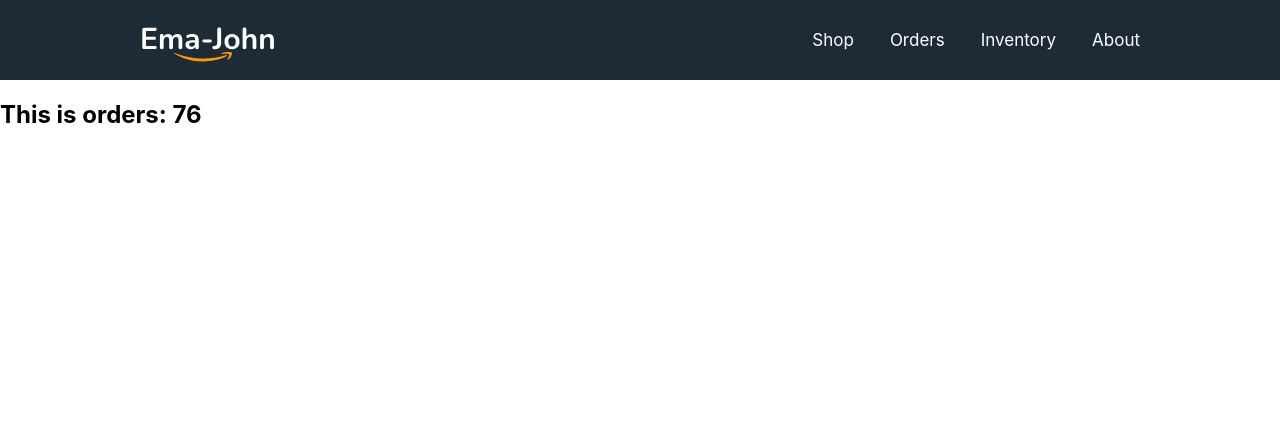
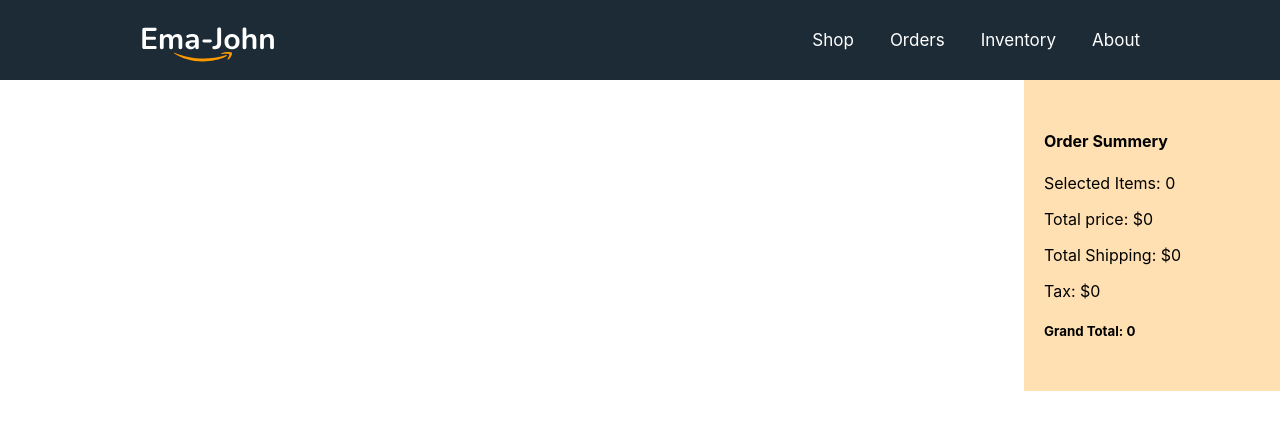
Before and after one commit to Hamidul-1/ema-john-simple-with-auth-59, a React (Create React App) app: page /orders in a window 1280 px wide. Shown: the top 430 px of the page. Built offline with nearby package versions, Linux system fonts and the light colour scheme.

Commit message:
added function

```diff
--- a/src/components/Orders/Orders.js
+++ b/src/components/Orders/Orders.js
@@ -1,11 +1,32 @@
 import React from 'react';
+import useCart from '../../hooks/useCart';
 import useProducts from '../../hooks/useProducts';
+import Cart from '../Cart/Cart';
+import ReviewItem from '../ReviewItem/ReviewItem';
 
 const Orders = () => {
     const [products, setProducts] = useProducts();
+    const [cart, setCart] = useCart(products);
+
+    const handleRemoveProduct = product =>{
+        const rest = cart.filter(pd => pd.id !== product.id);
+        setCart(rest);
+    }
+
     return (
-        <div>
-            <h2>This is orders: {products.length}</h2>
+        <div className='shop-container'>
+            <div className="review-items-container">
+                {
+                    cart.map(product =><ReviewItem
+                        key={product.id}
+                        product = {product}
+                        handleRemoveProduct={handleRemoveProduct}
+                    ></ReviewItem>)
+                }
+            </div>
+            <div className="cart-container">                <Cart cart={cart}></Cart>
+            </div>
+
         </div>
     );
 };
--- /dev/null
+++ b/src/components/ReviewItem/ReviewItem.css
@@ -0,0 +1,40 @@
+.review-item{
+    border: 1px solid #95A0A7;
+    border-radius: 8px;
+    padding: 8px;
+    margin-top: 21px;
+    width: 571px;
+    display: flex;
+}
+
+.review-item img{
+    width: 91px;
+}
+.review-item-details p{
+    margin: 0;
+}
+
+.review-item-details-container{
+    width: 100%;
+    display: flex;
+    justify-content: space-between;
+}
+
+.review-item .delete-container{
+    display: flex;
+    align-items: center;
+}
+.review-item .delete-button{
+    background: rgba(235, 87, 87, 0.3);
+    border: 0;
+    height: 55px;
+    width: 55px;
+    border-radius: 50%;
+    cursor: pointer;
+}
+
+.delete-icon{
+    color: rgba(235, 87, 87, 1);
+    font-size: 27px;
+
+}
--- /dev/null
+++ b/src/components/ReviewItem/ReviewItem.js
@@ -0,0 +1,31 @@
+import { faTrashAlt } from '@fortawesome/free-solid-svg-icons';
+import { FontAwesomeIcon } from '@fortawesome/react-fontawesome';
+import React from 'react';
+import './ReviewItem.css';
+
+const ReviewItem = (props) => {
+    const {product, handleRemoveProduct} = props;
+    const {name, img, price, shipping, quantity} = product;
+    return (
+        <div className='review-item'>
+            <div>
+                <img src={img} alt="" />
+            </div>
+            <div className="review-item-details-container">
+                <div className="review-item-details">
+                    <p className='product-name' title={name}>{name.length > 20 ? name.slice(0, 20) + '...':name}</p>
+                    <p>Price: <span className='orange-color'>{price}</span></p>
+                    <p><small>Shipping: ${shipping}</small></p>
+                    <p><small>Quantity: {quantity}</small></p>
+                </div>
+                <div className="delete-container">
+                    <button onClick={()=> handleRemoveProduct(product)} className='delete-button'>
+                        <FontAwesomeIcon className='delete-icon' icon={faTrashAlt}></FontAwesomeIcon>
+                    </button>
+                </div>
+            </div>
+        </div>
+    );
+};
+
+export default ReviewItem;
--- /dev/null
+++ b/src/hooks/useCart.js
@@ -0,0 +1,23 @@
+import { useEffect, useState } from "react"
+import { getStoredCart } from "../utilities/fakedb";
+
+const useCart = (products) =>{
+    const [cart, setCart] = useState([]);
+
+    useEffect( () =>{
+        const storedCart = getStoredCart();
+        const savedCart = [];
+        for(const id in storedCart){
+            const addedProduct = products.find(product => product.id === id);
+            if(addedProduct){
+                const quantity = storedCart[id];
+                addedProduct.quantity = quantity;
+                savedCart.push(addedProduct);
+            }
+        }
+        setCart(savedCart);
+    }, [products]);
+
+    return [cart, setCart];
+}
+export default useCart;
```
